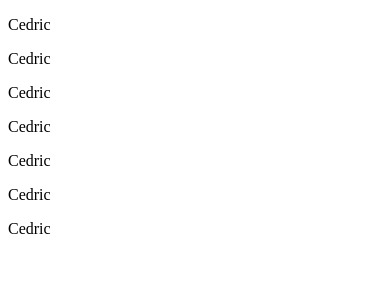
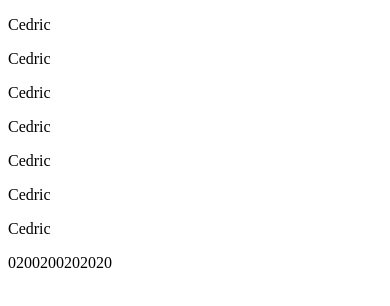
Before and after one commit to vickymg/git-intro, a plain HTML site: page index.html in a window 390 px wide. Drawn offline with Linux system fonts and the light colour scheme.

Commit message:
adds phone number

```diff
--- a/index.html
+++ b/index.html
@@ -11,5 +11,6 @@
 	<p>Cedric</p>
 	<p>Cedric</p>
 	<p>Cedric</p>
+	<p>0200200202020</p>
 </body>
 </html>
```
